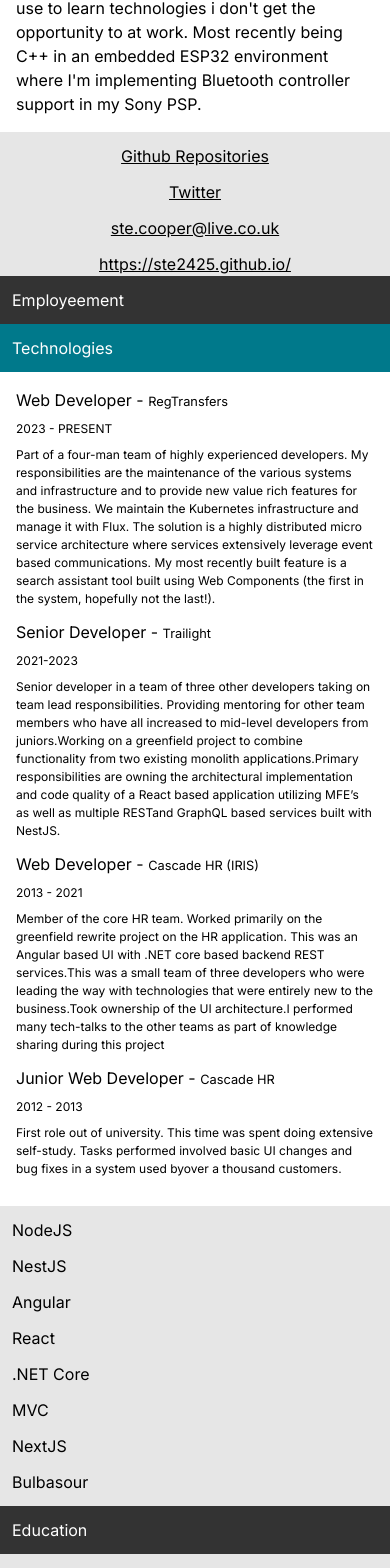
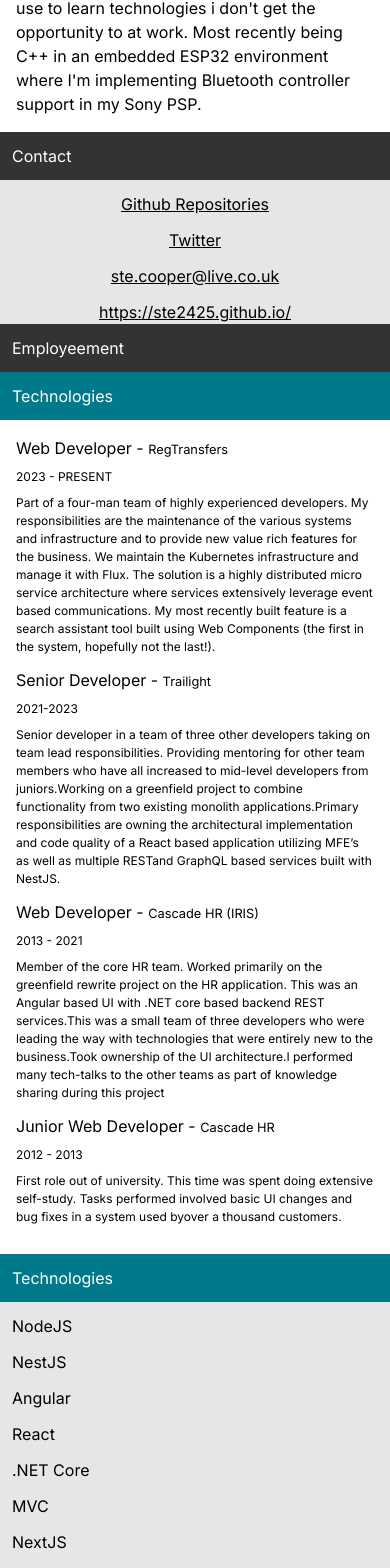
Before and after one commit to ste2425/CV, a Next.js app: page / in a window 390 px wide. Shown: the part 380-1948 px from the top of the page. Built offline with nearby package versions, Linux system fonts and the light colour scheme.

Commit message:
Made mobile friendly

```diff
--- a/src/pages/api/hello.ts
+++ /dev/null
@@ -1,13 +0,0 @@
-// Next.js API route support: https://nextjs.org/docs/api-routes/introduction
-import type { NextApiRequest, NextApiResponse } from "next";
-
-type Data = {
-  name: string;
-};
-
-export default function handler(
-  req: NextApiRequest,
-  res: NextApiResponse<Data>,
-) {
-  res.status(200).json({ name: "John Doe" });
-}
--- a/src/pages/index.tsx
+++ b/src/pages/index.tsx
@@ -66,25 +66,28 @@
   return (
     <Container>
       <Row>
-        <Col xs={8} className="gray text-white">
+        <Col xs={12} md={8} className="gray text-white">
           <h1 className="fs-1 p-5">{cv.name}</h1>
         </Col>
-        <Col xs={4} className="blue text-white col-4 d-flex justify-content-center align-items-center">
+        <Col xs={12} md={4} className="blue text-white col-4 d-flex justify-content-center align-items-center">
           <p className="fs-4">{cv.jobTitle}</p>
         </Col>
       </Row>
       <Row>
-        <Col xs={8} className="blue text-white">
+        <Col xs={12} md={8} className="blue text-white">
         </Col>
-        <Col xs={4} className="gray text-white d-flex justify-content-center align-items-center">
+        <Col xs={4} className="d-none d-md-flex gray text-white justify-content-center align-items-center">
           <h2 className="fs-4 p-3">Contact</h2>
         </Col>
       </Row>
       <Row>
-        <Col xs={8} className="bg-white">
+        <Col xs={12} md={8} className="bg-white">
           {cv.introduction.map((intro, i) => <p key={i} className="p-4">{intro}</p>)}
         </Col>
-        <Col xs={4} className="gray2">
+        <Col xs={12} className="d-md-none gray text-white d-flex justify-content-center align-items-center">
+          <h2 className="fs-4 p-3">Contact</h2>
+        </Col>
+        <Col xs={12} md={4} className="gray2">
             {cv.socials.map(({ name, url }, i) =>
               <div key={i}className="pt-3 text-center">
                 <a className="w-100 text-primary" href={url}><u>{name}</u></a>
@@ -93,15 +96,15 @@
         </Col>
       </Row>
       <Row>
-        <Col xs={8} className="gray text-white d-flex justify-content-center align-items-center">
+        <Col xs={12} md={8} className="gray text-white d-flex justify-content-center align-items-center">
           <h2 className="fs-4 p-3">Employeement</h2>
         </Col>
-        <Col xs={4} className="blue text-white d-flex justify-content-center align-items-center">
+        <Col xs={4} className="d-none d-md-flex blue text-white d-flex justify-content-center align-items-center">
           <h2 className="fs-4 p-3">Technologies</h2>
         </Col>
       </Row>
       <Row>
-        <Col xs={8} className="bg-white">
+        <Col xs={12} md={8} className="bg-white">
           <div className="p-4">
             {cv.jobs.map((job, i) =>
               <div key={i}>
@@ -112,7 +115,10 @@
             )}
           </div>
         </Col>
-        <Col xs={4} className="gray2 p-0">
+        <Col xs={12} className="d-md-none blue text-white d-flex justify-content-center align-items-center">
+          <h2 className="fs-4 p-3">Technologies</h2>
+        </Col>
+        <Col xs={12} md={4} className="gray2 p-0">
           <div className="d-flex flex-wrap">
             {cv.knownTechnologies.map((t, i) =>
               <p className="ps-3 pe-3 pt-3" key={i}>{t}</p>
```
